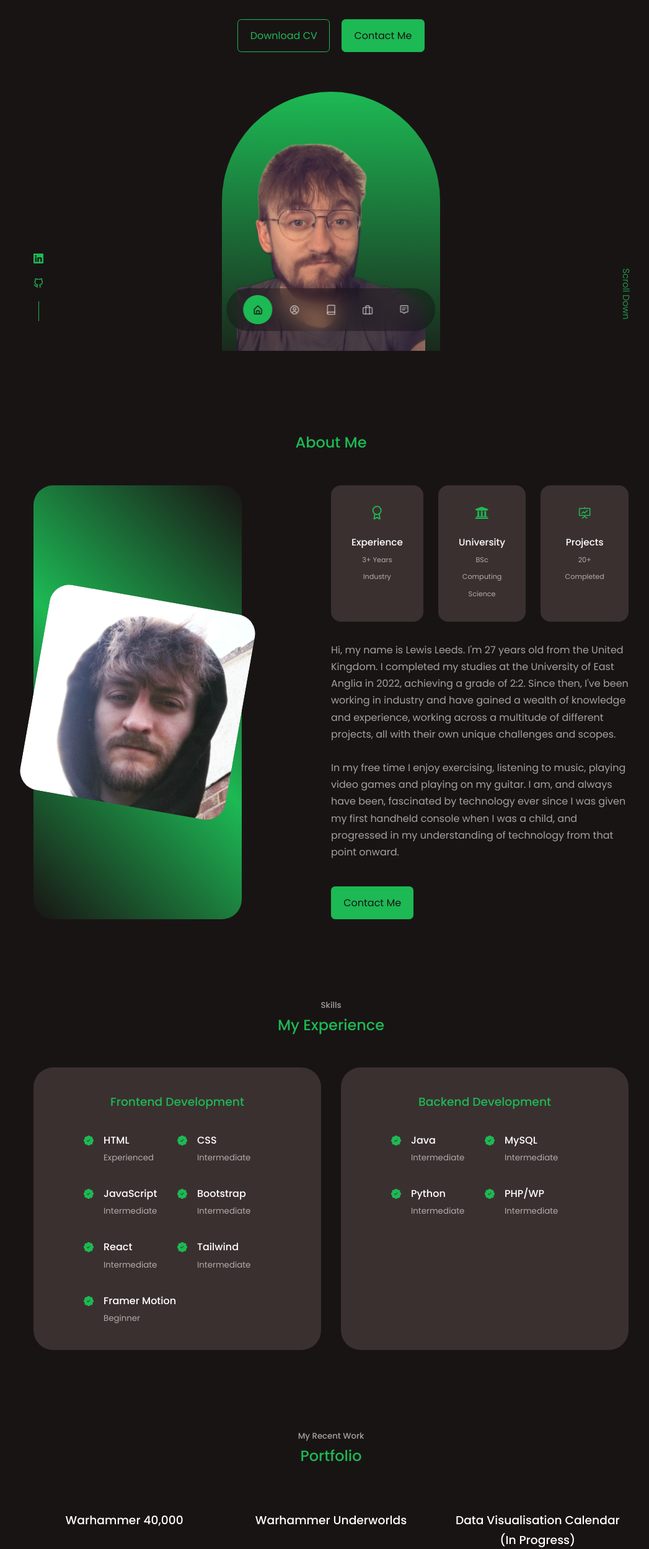
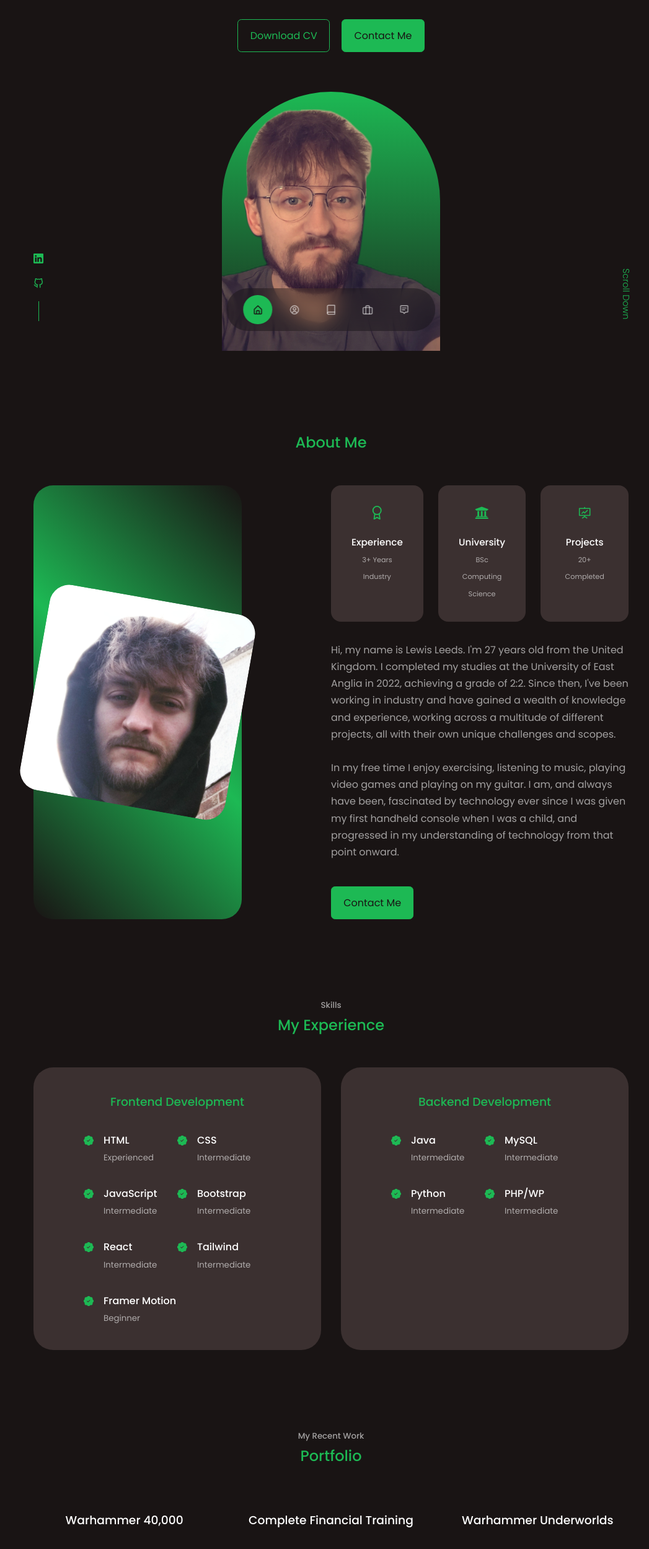
Before and after one commit to lewisleeds1900/lewisleeds1900.github.io, a React (Create React App) app: page / in a window 1280 px wide. Shown: the part 234-2733 px from the top of the page at 62% size, without its empty margins (106-1153 px from the left). Built offline with nearby package versions, Linux system fonts and the light colour scheme; the HTML template or start-up script is replaced by a standard one.

Commit message:
Amend: Added to portfolio

```diff
--- a/src/components/header/header.css
+++ b/src/components/header/header.css
@@ -46,7 +46,7 @@ header {
     margin-top: 4rem;
     border-radius: 12rem 12rem 0 0;
     overflow: hidden;
-    padding: 5rem 1.5rem 1.5rem 1.5rem;
+    padding-top: 1.5rem;
 }
 
 .scroll__down {
--- a/src/components/portfolio/Portfolio.jsx
+++ b/src/components/portfolio/Portfolio.jsx
@@ -21,15 +21,21 @@ const Portfolio = () => {
             </div>
         </article>
         <article className='portfolio__item'>
+          <h3>Complete Financial Training</h3>
+          <div className="portfolio__item-cta">
+            <a href="https://www.completefinancialtraining.co.uk" className='btn' target='_blank' rel="noreferrer">View Here</a>
+          </div>
+        </article>
+        <article className='portfolio__item'>
             <h3>Warhammer Underworlds</h3>
             <div className="portfolio__item-cta">
               <a href="https://warhammerunderworlds.com" className='btn' target='_blank' rel="noreferrer">View Here</a>
             </div>
         </article>
         <article className='portfolio__item'>
-            <h3>Data Visualisation Calendar (In Progress)</h3>
+            <h3>12 Stats of Christmas - React Data Visualisation</h3>
             <div className="portfolio__item-cta">
-              <a href="https://fantastic-parfait-79f448.netlify.app/#/" className='btn' target='_blank' rel="noreferrer">View Here</a>
+              <a href="https://12statsofchristmas.soak.co.uk" className='btn' target='_blank' rel="noreferrer">View Here</a>
             </div>
         </article>
         <article className='portfolio__item'>
```
